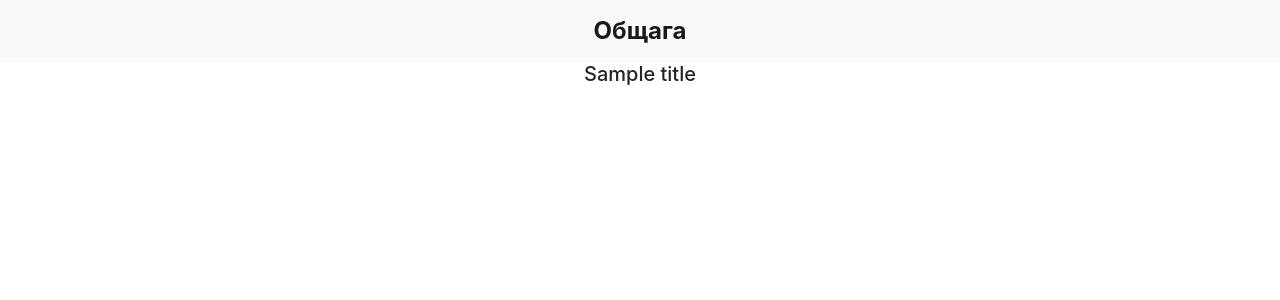
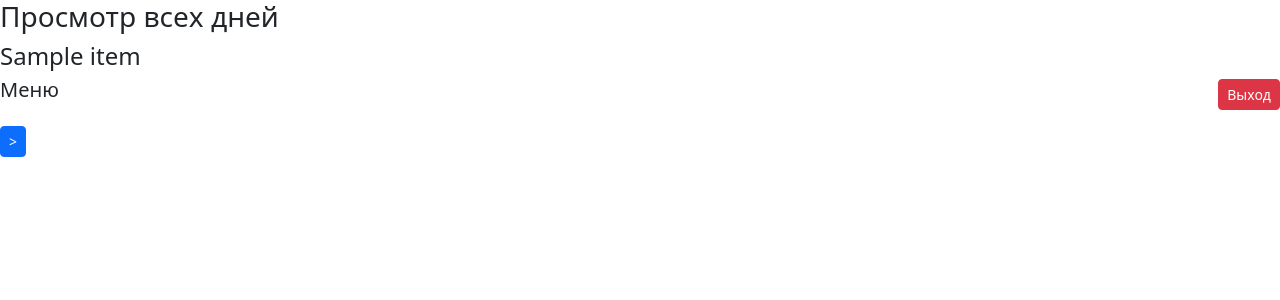
Before and after one commit to MikhailNagibin/test, a Flask app: template templates/all_days.html in a window 1280 px wide. Shown: the top 300 px of the page. Run offline with Flask 3, Linux system fonts and the light colour scheme; the template is opened without the code that fills it: values that come from a table or form of the project are taken from there, most other values are stand-ins (such as "Sample title", 1, 10 or a date in 2020); some libraries are stand-ins or nearby versions.

Commit message:
prep for html222

```diff
--- a/main.py
+++ b/main.py
@@ -14,9 +14,9 @@
 @app.route("/", methods=["GET", "POST"])
 def all_days():
     form = AutorisationForm()
+    data = ["23 января"]
     return render_template(
-        "all_days.html", title="Просмотр всех дней", form=form, message=""
-    )
+        "all_days.html", title="Просмотр всех дней", form=form, message="", data=data)
 
 
 if __name__ == "__main__":
--- a/templates/all_days.html
+++ b/templates/all_days.html
@@ -1,24 +1,34 @@
 {% extends "base.html" %}
 
 {% block content %}
-    <head>
-        <meta charset="utf-8">
-        <meta name="viewport" content="width=device-width, initial-scale=1, shrink-to-fit=no">
-        <link rel="stylesheet"
-              href="https://stackpath.bootstrapcdn.com/bootstrap/4.4.1/css/bootstrap.min.css"
-              integrity="sha384-Vkoo8x4CGsO3+Hhxv8T/Q5PaXtkKtu6ug5TOeNV6gBiFeWPGFN9MuhOf23Q9Ifjh"
-              crossorigin="anonymous">
-        <link rel="stylesheet" href="{{ url_for('static', filename='css/login.css') }}">
-    </head>
-    <div class="centered-form">
-        <div class="form-container">
-            <h5 class="text-center">{{ title }}</h5>
-            <form action="" method="post">
-                {{ form.hidden_tag() }}
-                <div>
+<h3>Просмотр всех дней</h3>
+<div class="centered-form">
+    <div class="form-container">
+        <h4>{{ data[0] }}</h4>
+    </div>
+</div>
 
-                </div>
-            </form>
-        </div>
-    </div>
 {% endblock %}
+
+<table class="table table-bordered">
+    <tbody>
+    {% if data %}
+    {% for item in data %}
+    <tr>
+        <td>{{ item[1] + " " + item[2] }}</td>
+        <td>{{ item[3] }}</td>
+        <td>
+                <form method="POST" style="display: inline;">
+                    <input type="hidden" name="_method" value="{{ loop.index }}">
+                    <button type="submit" class="btn btn-warning">Удалить</button>
+                </form>
+        </td>
+    </tr>
+    {% endfor %}
+    {% else %}
+    <tr>
+        <td colspan="4" class="text-center">Нет отчетов</td>
+    </tr>
+    {% endif %}
+    </tbody>
+</table>
--- a/templates/base.html
+++ b/templates/base.html
@@ -1,24 +1,63 @@
-<!doctype html>
+<!DOCTYPE html>
 <html lang="en">
 <head>
-            <meta charset="utf-8">
+    <meta charset="UTF-8">
+    <meta name="viewport" content="width=device-width, initial-scale=1.0">
     <meta name="viewport" content="width=device-width, initial-scale=1, shrink-to-fit=no">
-            <link rel="stylesheet"
-                            href="https://cdn.jsdelivr.net/npm/bootstrap@5.0.0-beta1/dist/css/bootstrap.min.css"
-                            integrity="sha384-giJF6kkoqNQ00vy+HMDP7azOuL0xtbfIcaT9wjKHr8RbDVddVHyTfAAsrekwKmP1"
-                            crossorigin="anonymous">
-            <link rel="stylesheet" href="{{ url_for('static', filename='base.css') }}">
-            <title>{{ title }}</title>
+    <title>Профиль</title>
+    <link href="https://cdn.jsdelivr.net/npm/bootstrap@5.3.0-alpha3/dist/css/bootstrap.min.css" rel="stylesheet">
+    <link rel="stylesheet" href="{{ url_for('static', filename='css/base_inventory.css') }}">
 </head>
 <body>
-        <header>
-            <nav class="navbar navbar-light bg-light justify-content-center">
-                <a class="navbar-brand m-0" href="#" style="font-weight: bold; font-size: 1.5rem;">Общага</a>
-            </nav>
-        </header>
-        <main role="main" class="container">
+    <div class="content">
         {% block content %}
         {% endblock %}
-        </main>
+    </div>
+
+    <div class="sidebar hidden">
+        <div class="d-flex justify-content-between align-items-center mb-3">
+            <h5>Меню</h5>
+            <a href="/logout" class="btn btn-danger btn-sm">Выход</a>
+        </div>
+        {% if user_role == 'Администратор' %}
+            <a href="/inventory_see" class="{% if active_page == 'inventory_see' %}active{% endif %}">Просмотр и редактирование</a>
+            <a href="/inventory_add" class="{% if active_page == 'inventory_add' %}active{% endif %}">Добавление</a>
+            <a href="/inventory_assign" class="{% if active_page == 'inventory_assign' %}active{% endif %}">Закрепление за пользователями</a>
+            <a href="/purchases" class="{% if active_page == 'purchases' %}active{% endif %}">План закупок</a>
+            <a href="/create_report" class="{% if active_page == 'create_report' %}active{% endif %}">Отчеты</a>
+            <a href="/application" class="{% if active_page == 'application' %}active{% endif %}">Заявки</a>
+        {% elif user_role == 'Пользователь' %}
+            <a href="inventory_see" class="{% if active_page == 'inventory_see' %}active{% endif %}">Просмотр инвентаря</a>
+            <a href="inventory_request" class="{% if active_page == 'inventory_request' %}active{% endif %}">Запросы на инвентарь</a>
+            <a href="repair_requests" class="{% if active_page == 'repair_requests' %}active{% endif %}">Заявка на ремонт/замену Инвентаря</a>
+        {% endif %}
+    </div>
+
+    <button id="toggle-sidebar" class="btn btn-primary btn-sm"><</button>
+
+    <script>
+        const toggleButton = document.getElementById("toggle-sidebar");
+        const sidebar = document.querySelector(".sidebar");
+
+        let isHidden = false; // По умолчанию меню открыто
+
+        const updateSidebar = () => {
+            if (isHidden) {
+                sidebar.classList.add("hidden");
+                toggleButton.textContent = "<";
+            } else {
+                sidebar.classList.remove("hidden");
+                toggleButton.textContent = ">";
+            }
+        };
+
+        toggleButton.addEventListener("click", () => {
+            isHidden = !isHidden;
+            updateSidebar();
+        });
+
+        // Инициализация: Убедимся, что меню открыто по умолчанию
+        updateSidebar();
+    </script>
 </body>
 </html>
```
Lines whose indentation alone changed are shown as unchanged.
